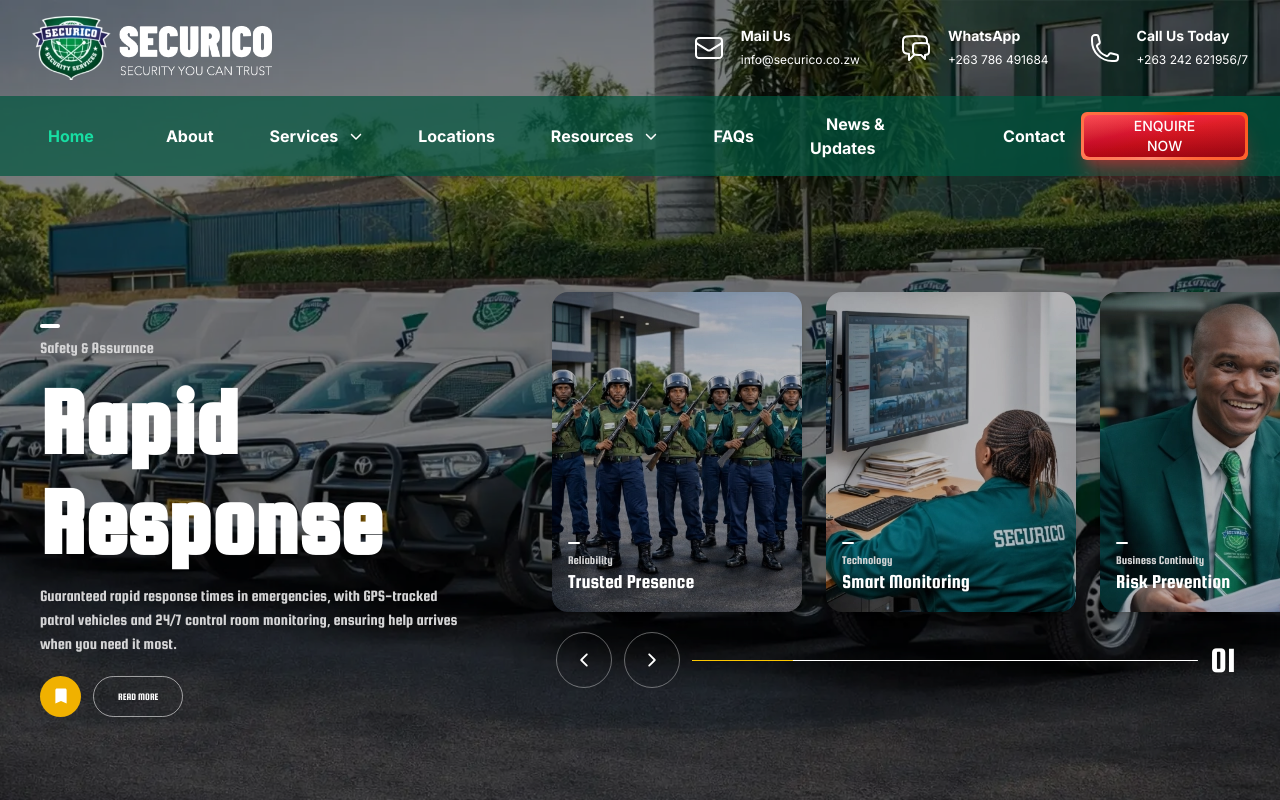
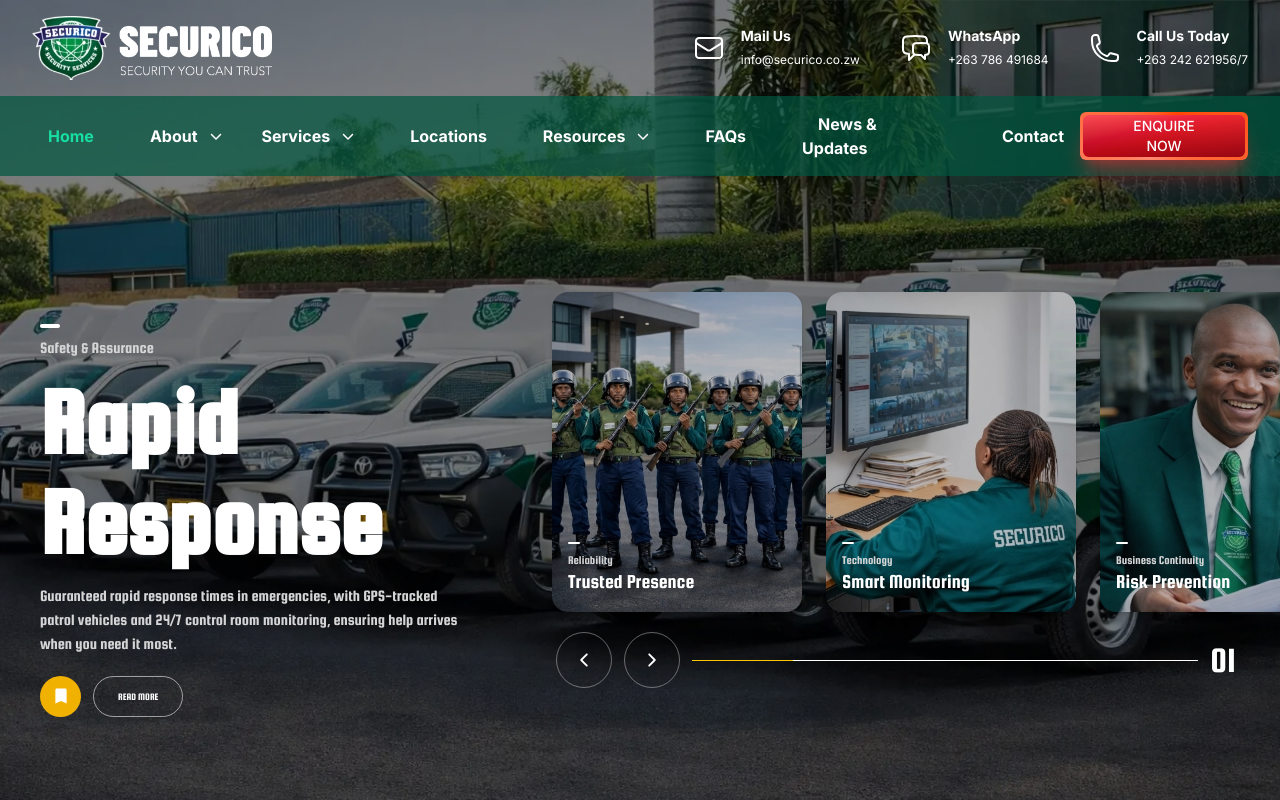
Before and after one commit to devco-apps/securico, a Next.js app: page / in a window 1280 px wide. Shown: the top 800 px of the page. Built offline with nearby package versions, Linux system fonts and the light colour scheme.

Commit message:
feat(header): update logo and add about submenu
Replace the SVG logo with a new WebP version and restructure the About menu item to include Corporate and Leadership sub-links for better site navigation.

```diff
--- a/components/Header/index.tsx
+++ b/components/Header/index.tsx
@@ -186,18 +186,11 @@ const Header = () => {
             <div className="block w-full xl:hidden">
               <Link href="/">
                 <Image
-                  src="/images/logo/logo-dark.svg"
-                  alt="logo"
-                  width={119.03}
-                  height={30}
-                  className="hidden w-full dark:block"
-                />
-                <Image
-                  src="/images/logo/logo-light.svg"
-                  alt="logo"
-                  width={119.03}
-                  height={30}
-                  className="w-full dark:hidden"
+                  width={300}
+                  height={40}
+                  src="/images/logo/logo-light-1.webp"
+                  alt="Logo"
+                // className="dark:hidden"
                 />
               </Link>
             </div>
--- a/components/Header/menuData.tsx
+++ b/components/Header/menuData.tsx
@@ -11,7 +11,20 @@ const menuData: Menu[] = [
     id: 2,
     title: "About",
     newTab: false,
-    path: "/about",
+    submenu: [
+      {
+        id: 21,
+        title: "Corporate",
+        newTab: false,
+        path: "/about/corporate",
+      },
+      {
+        id: 22,
+        title: "Leadership",
+        newTab: false,
+        path: "/about/leadership",
+      },
+    ],
   },
   {
     id: 3,
```
